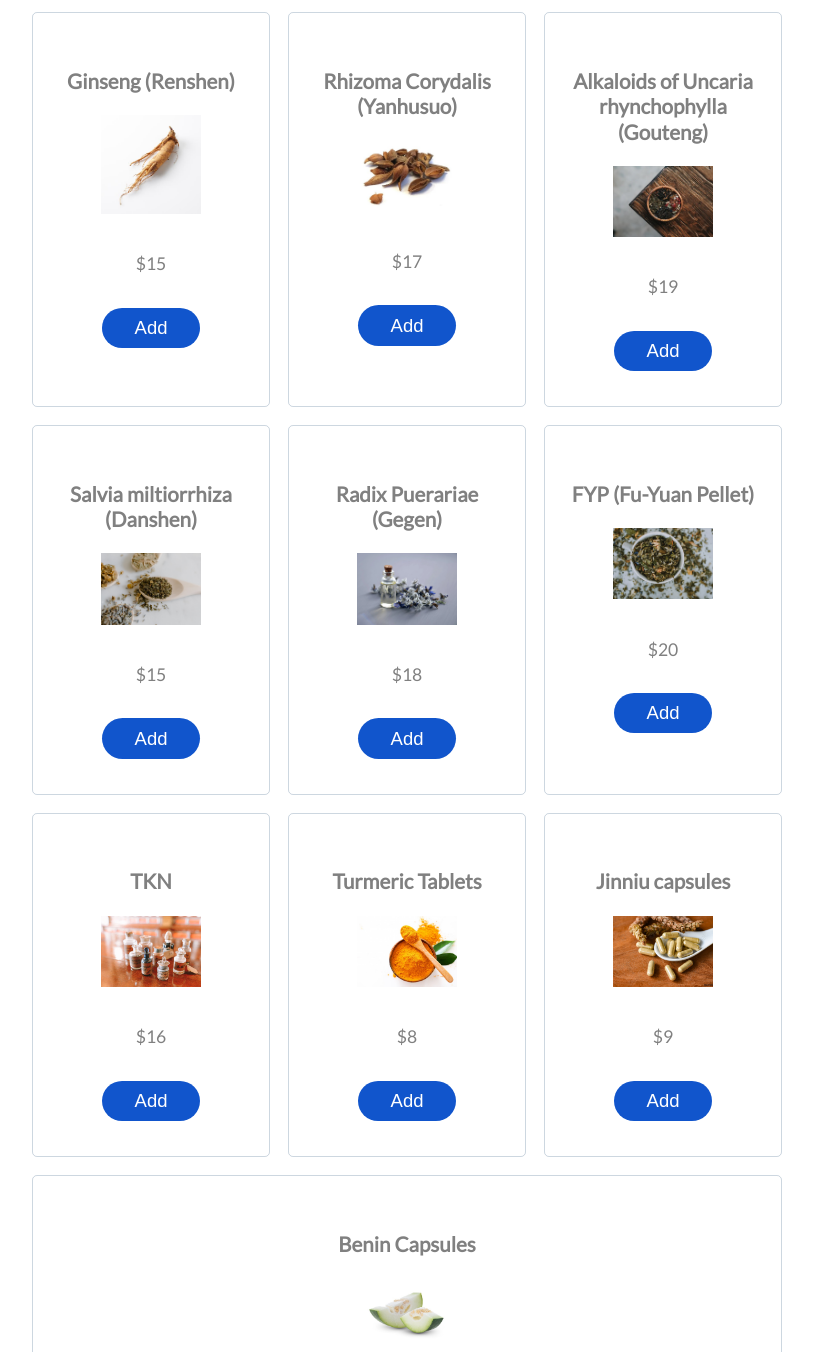
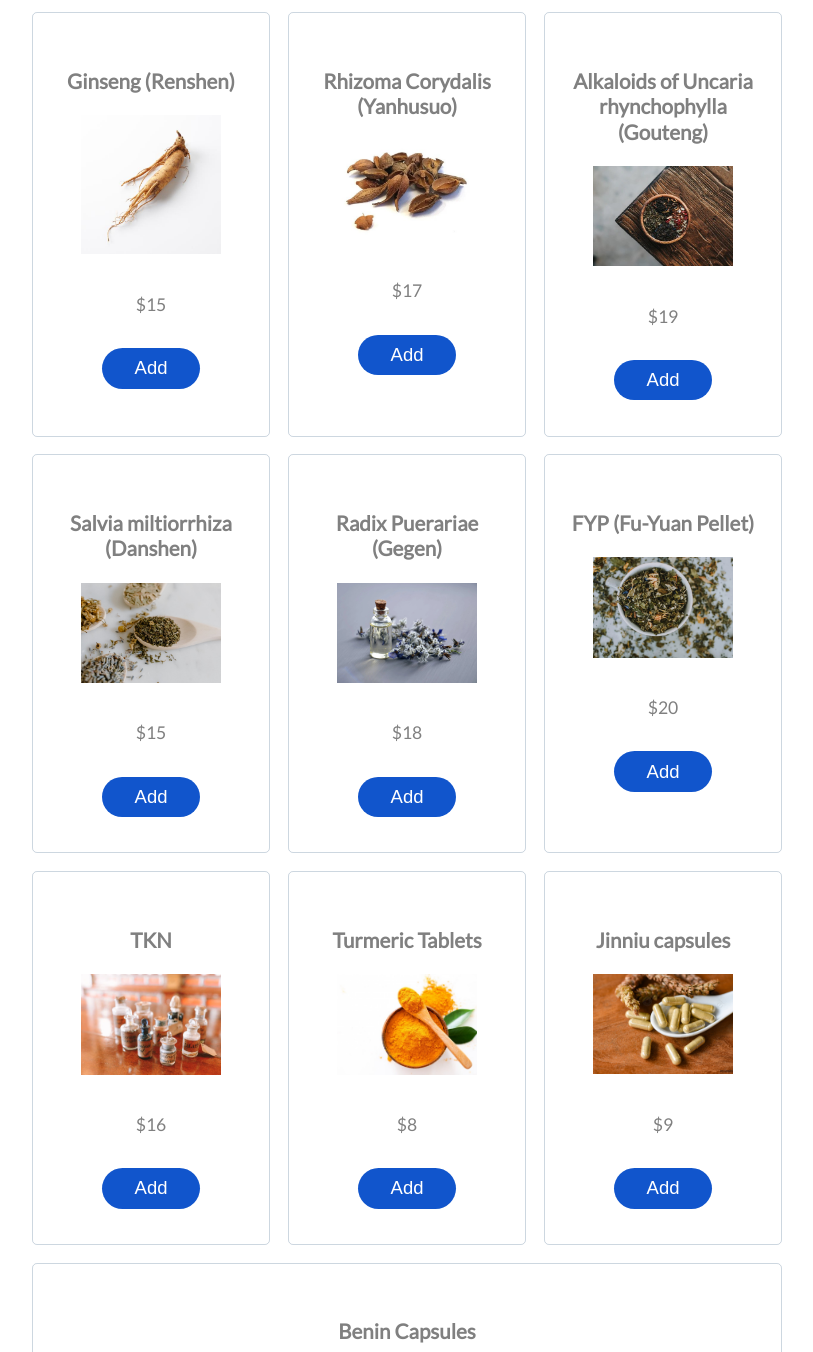
Before and after one commit to rovaden/2021-Webmaster-AKTSA, a website: page public/products.html in a window 1280 px wide. Shown: the part 431-1783 px from the top of the page, without its empty margins (233-1046 px from the left). Drawn offline with Linux system fonts and the light colour scheme.

Commit message:
made shop images larger

```diff
--- a/public/page-specificStyle.css
+++ b/public/page-specificStyle.css
@@ -443,6 +443,10 @@
   border: 1px solid rgba(7, 55, 99, 0.2);
   border-radius: 5px;
 }
+#shop-container .shop-item-image {
+  max-width: 100%;
+  width: 70%;
+}
 #shop-container .shop-item button, .shop-button {
   padding: 0.5em 1.75em;
   border-radius: 2em;
--- a/public/products.html
+++ b/public/products.html
@@ -71,19 +71,19 @@
       <div id = "shop-container">
         <div class = "shop-item">
           <h3 class= "shop-item-title">Ginseng (Renshen)</h3>
-          <img class="shop-item-image" src="media/product_images/gingseng.jpg" alt="gingseng" width="100"/>
+          <img class="shop-item-image" src="media/product_images/gingseng.jpg" alt="gingseng"/>
           <p class="shop-item-price">$15</p>
           <button class="shop-item-button">Add</button>
         </div>
         <div class = "shop-item">
           <h3 class= "shop-item-title">Rhizoma Corydalis (Yanhusuo)</h3>
-          <img class="shop-item-image" src="media/product_images/yanhusuo.jpg" alt="yanhusuo" width="100"/>
+          <img class="shop-item-image" src="media/product_images/yanhusuo.jpg" alt="yanhusuo"/>
           <p class="shop-item-price">$17</p>
           <button class="shop-item-button">Add</button>
         </div>
         <div class = "shop-item">
           <h3 class= "shop-item-title">Alkaloids of Uncaria rhynchophylla (Gouteng)</h3>
-          <img class="shop-item-image" src="media/product_images/gouteng.jpg" alt="gouteng" width="100"/>
+          <img class="shop-item-image" src="media/product_images/gouteng.jpg" alt="gouteng"/>
           <p class="shop-item-price">$19</p>
           <button class="shop-item-button">Add</button>
         </div>
@@ -92,19 +92,19 @@
       <div id = "shop-container">
         <div class = "shop-item">
           <h3 class= "shop-item-title">Salvia miltiorrhiza (Danshen)</h3>
-          <img class="shop-item-image" src="media/product_images/danshen.jpg" alt="danshen" width="100"/>
+          <img class="shop-item-image" src="media/product_images/danshen.jpg" alt="danshen"/>
           <p class="shop-item-price">$15</p>
           <button class="shop-item-button">Add</button>
         </div>
         <div class = "shop-item">
           <h3 class= "shop-item-title">Radix Puerariae (Gegen)</h3>
-          <img class="shop-item-image" src="media/product_images/gegen.jpg" alt="gegen" width="100"/>
+          <img class="shop-item-image" src="media/product_images/gegen.jpg" alt="gegen"/>
           <p class="shop-item-price">$18</p>
           <button class="shop-item-button">Add</button>
         </div>
         <div class = "shop-item">
           <h3 class= "shop-item-title">FYP (Fu-Yuan Pellet)</h3>
-          <img class="shop-item-image" src="media/product_images/fyp.jpg" alt="fyp" width="100"/>
+          <img class="shop-item-image" src="media/product_images/fyp.jpg" alt="fyp"/>
           <p class="shop-item-price">$20</p>
           <button class="shop-item-button">Add</button>
         </div>
@@ -113,19 +113,19 @@
       <div id = "shop-container">
         <div class = "shop-item">
           <h3 class= "shop-item-title">TKN</h3>
-          <img class="shop-item-image" src="media/product_images/tkn.jpg" alt="tkn" width="100"/>
+          <img class="shop-item-image" src="media/product_images/tkn.jpg" alt="tkn"/>
           <p class="shop-item-price">$16</p>
           <button class="shop-item-button">Add</button>
         </div>
         <div class = "shop-item">
           <h3 class= "shop-item-title">Turmeric Tablets</h3>
-          <img class="shop-item-image" src="media/product_images/turmericTablets.jpg" alt="turmeric" width="100"/>
+          <img class="shop-item-image" src="media/product_images/turmericTablets.jpg" alt="turmeric"/>
           <p class="shop-item-price">$8</p>
           <button class="shop-item-button">Add</button>
         </div>
         <div class = "shop-item">
           <h3 class= "shop-item-title">Jinniu capsules</h3>
-          <img class="shop-item-image" src="media/product_images/jinniu.jpg" alt="jinniu" width="100"/>
+          <img class="shop-item-image" src="media/product_images/jinniu.jpg" alt="jinniu"/>
           <p class="shop-item-price">$9</p>
           <button class="shop-item-button">Add</button>
         </div>
@@ -134,7 +134,7 @@
       <div id = "shop-container">
         <div class = "shop-item">
           <h3 class= "shop-item-title">Benin Capsules</h3>
-          <img class="shop-item-image" src="media/product_images/benin.jpg" alt="benin" width="100"/>
+          <img class="shop-item-image" src="media/product_images/benin.jpg" alt="benin"/>
           <p class="shop-item-price">$9</p>
           <button class="shop-item-button">Add</button>
         </div>
```
